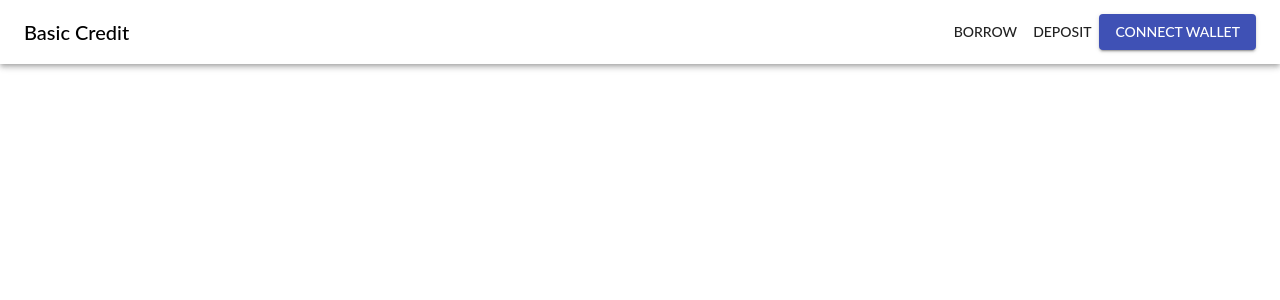
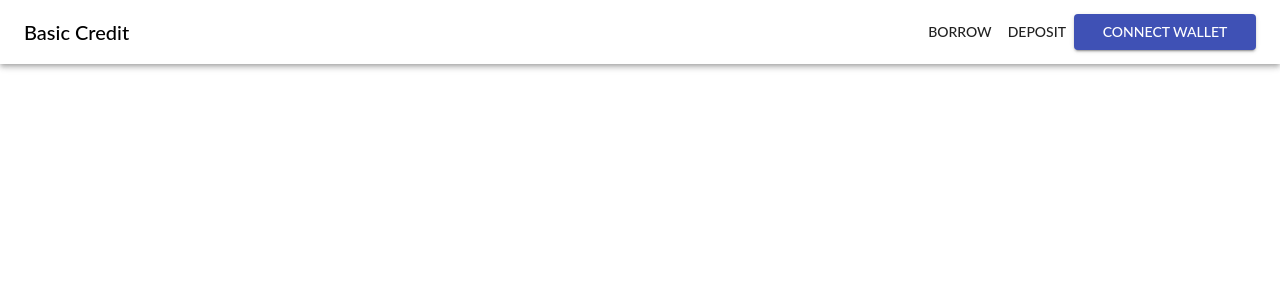
Before and after one commit to basiccredit/basiccredit-webapp, a React (Create React App) app: page / in a window 1280 px wide. Shown: the top 300 px of the page. Built offline with nearby package versions, Linux system fonts and the light colour scheme.

Commit message:
Ellipsize wallet button text

```diff
--- a/src/wallet/components/WalletButton.tsx
+++ b/src/wallet/components/WalletButton.tsx
@@ -1,8 +1,21 @@
 import { useState } from 'react';
-import { Button } from '@material-ui/core';
+import { Button, createStyles, makeStyles } from '@material-ui/core';
 import { getAccounts } from '../web3/web3';
 
+const useStyles = makeStyles(() =>
+  createStyles({
+    truncate: {
+      width: '150px',
+      whiteSpace: 'nowrap',
+      overflow: 'hidden',
+      textOverflow: 'ellipsis',
+    },
+  })
+);
+
 export const WalletButton = (): JSX.Element => {
+  const styles = useStyles();
+
   const [state, setState] = useState<Wallet.State>({
     accounts: [],
     buttonText: 'Connect Wallet',
@@ -15,8 +28,12 @@ export const WalletButton = (): JSX.Element => {
   };
 
   return (
-    <Button variant="contained" color="primary" onClick={onClickConnectWallet}>
-      {state.buttonText}
+    <Button
+      variant="contained"
+      color="primary"
+      onClick={onClickConnectWallet}
+    >
+      <div className={styles.truncate}>{state.buttonText}</div>
     </Button>
   );
 };
```
